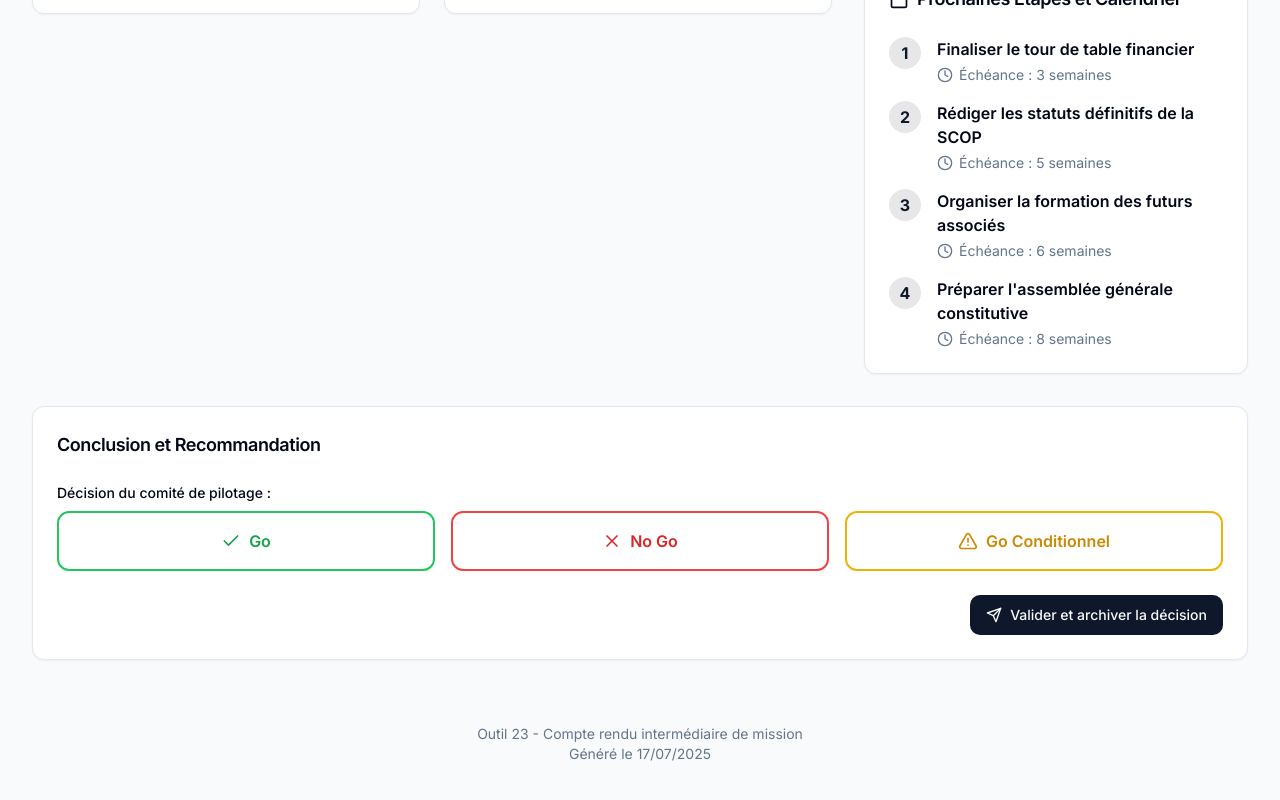
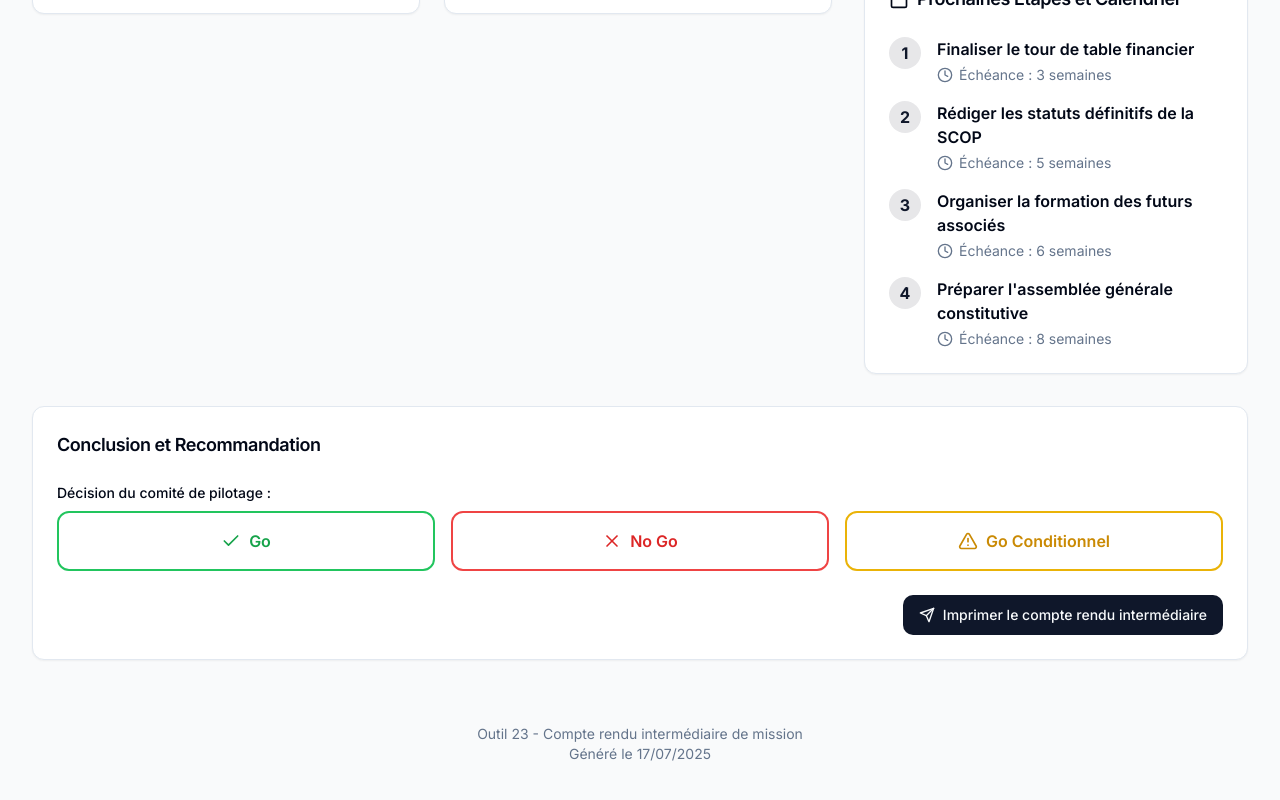
Before and after one commit to AUFFRAYArthur/outil-23, a React (Vite) app: page / in a window 1280 px wide. Shown: the part 1005-1805 px from the top of the page. Built offline with nearby package versions, Linux system fonts and the light colour scheme.

Commit message:
Updated RecommendationSection.tsx

```diff
--- a/src/components/sections/RecommendationSection.tsx
+++ b/src/components/sections/RecommendationSection.tsx
@@ -56,7 +56,7 @@ const RecommendationSection: React.FC = () => {
         <div className="flex justify-end">
           <Button>
             <Send className="h-4 w-4 mr-2" />
-            Valider et archiver la décision
+            Imprimer le compte rendu intermédiaire
           </Button>
         </div>
       </CardContent>
```
